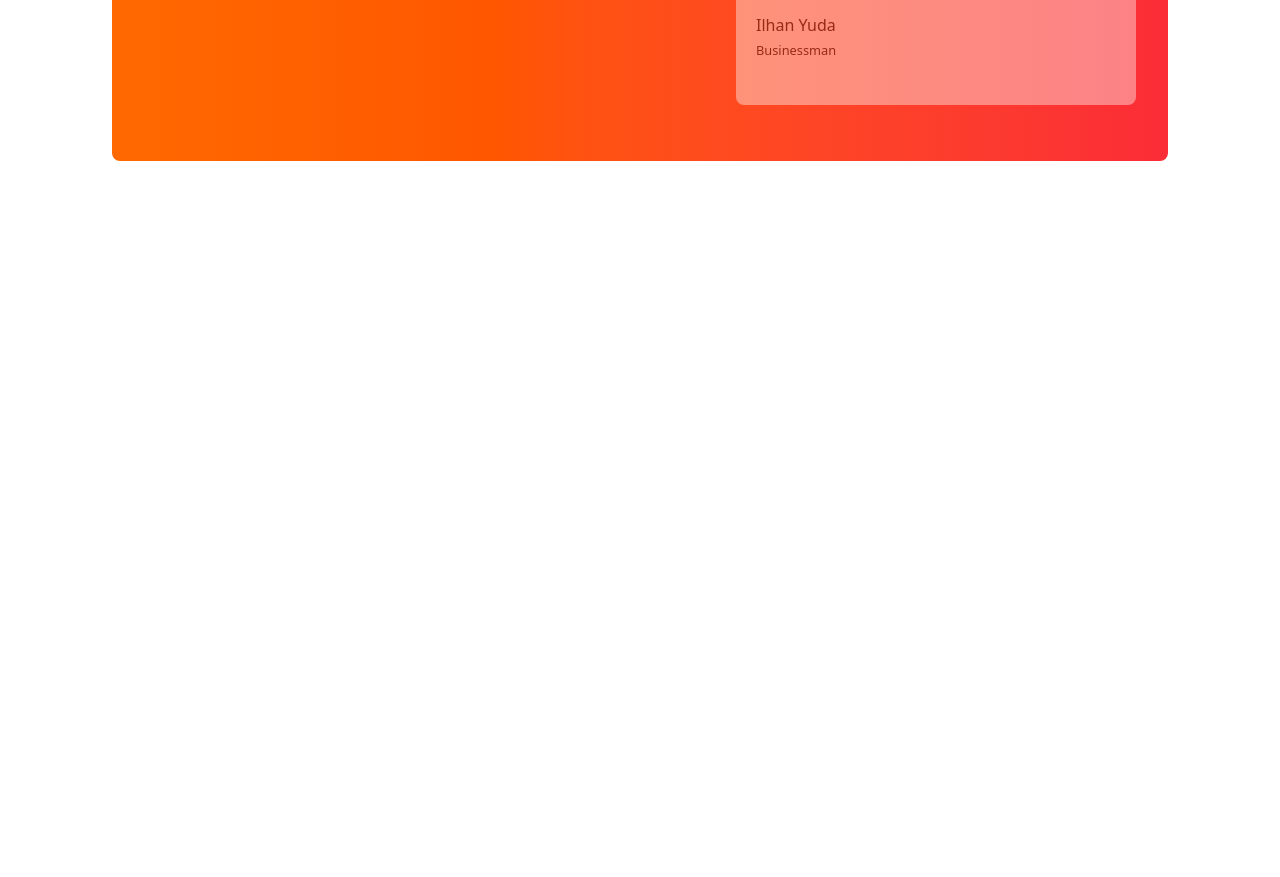
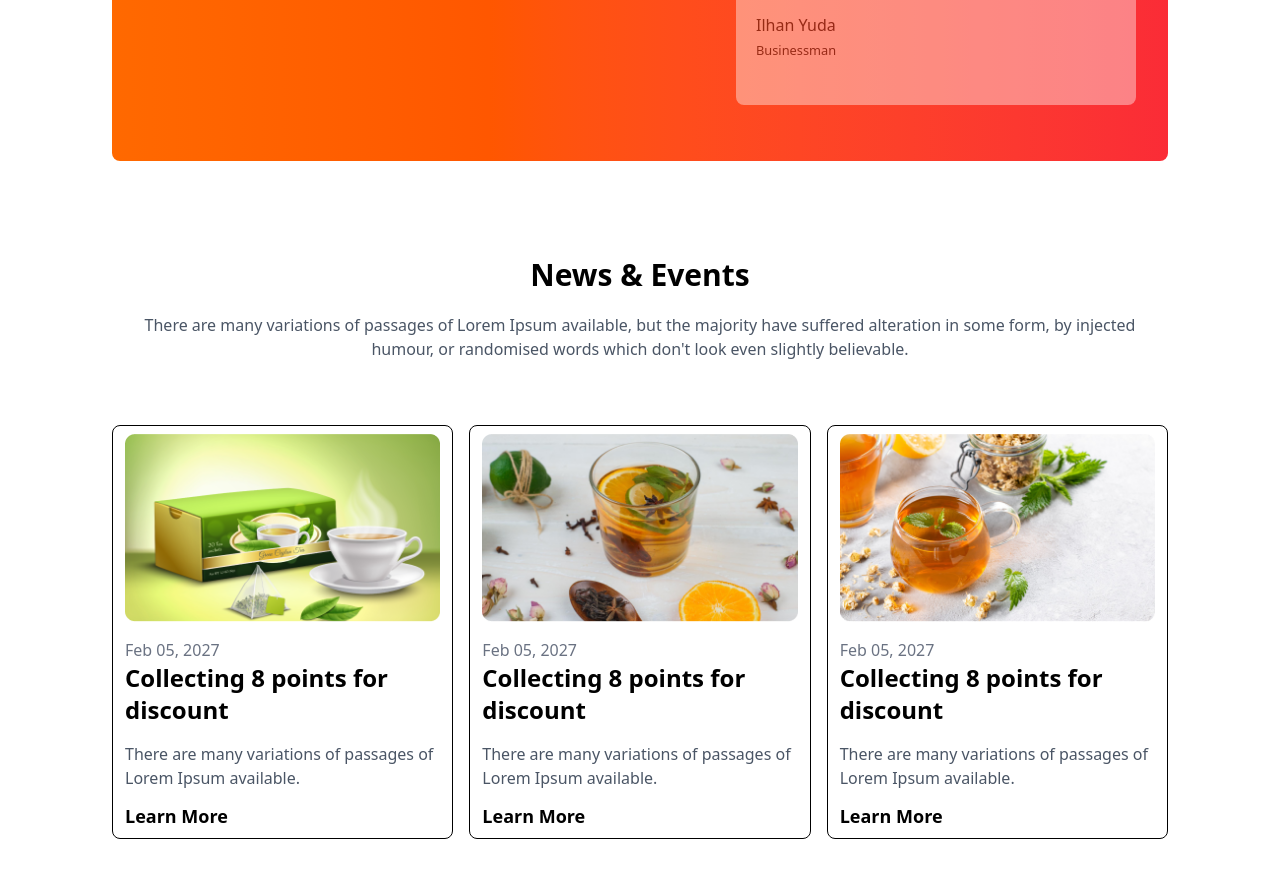
Before and after one commit to jonysheikh007/tea-house, a website: page index.html in a window 1280 px wide. Shown: the part 2324-3201 px from the top of the page. Before the commit the page ends 2581 px from the top, so only its background shows below. Drawn offline with nearby package versions, Linux system fonts and the light colour scheme.

Commit message:
news section done

```diff
--- a/index.html
+++ b/index.html
@@ -173,6 +173,41 @@
               </div>
             </div>
           </section>
+          <!-- News Section -->
+          <section>
+            <!-- News Contant -->
+            <div class="mt-10 mb-16 text-center">
+              <h2 class="text-3xl font-bold mb-5">News & Events</h2>
+              <p class="text-gray-600">There are many variations of passages of Lorem Ipsum available, but the majority have suffered alteration in some form, by injected humour, or randomised words which don't look even slightly believable. </p>
+            </div>
+            <!-- News Card -->
+             <div class="grid grid-cols-1 md:grid-cols-2 lg:grid-cols-3 gap-4 mb-28">
+              <!-- Card one -->
+                <div class="border-1 px-3 py-2 rounded-lg">
+                  <img src="images/news-1.png" alt="">
+                  <p class="mt-4 text-gray-500">Feb 05, 2027</p>
+                  <h2 class="text-2xl font-semibold mb-4">Collecting 8 points for discount</h2>
+                  <p class="text-gray-600 mb-3">There are many variations of passages of Lorem Ipsum available.</p>
+                  <h3 class="text-lg font-bold">Learn More</h3>
+                </div>
+              <!-- Card Two -->
+                <div class="border-1 px-3 py-2 rounded-lg">
+                  <img src="images/news-2.png" alt="">
+                  <p class="mt-4 text-gray-500">Feb 05, 2027</p>
+                  <h2 class="text-2xl font-semibold mb-4">Collecting 8 points for discount</h2>
+                  <p class="text-gray-600 mb-3">There are many variations of passages of Lorem Ipsum available.</p>
+                  <h3 class="text-lg font-bold">Learn More</h3>
+                </div>
+              <!-- Card Three -->
+                <div class="border-1 px-3 py-2 rounded-lg">
+                  <img src="images/news-3.png" alt="">
+                  <p class="mt-4 text-gray-500">Feb 05, 2027</p>
+                  <h2 class="text-2xl font-semibold mb-4">Collecting 8 points for discount</h2>
+                  <p class="text-gray-600 mb-3">There are many variations of passages of Lorem Ipsum available.</p>
+                  <h3 class="text-lg font-bold">Learn More</h3>
+                </div>
+             </div>
+          </section>
     </main>
 </body>
 </html>
```
